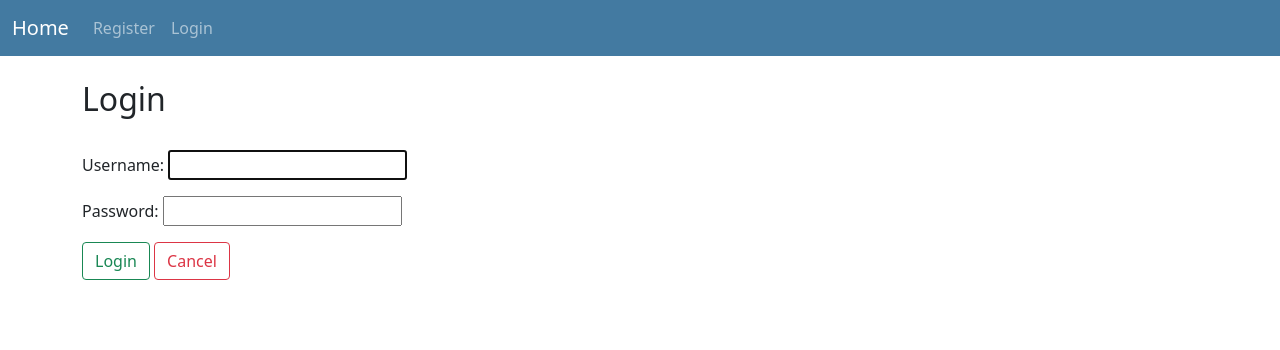
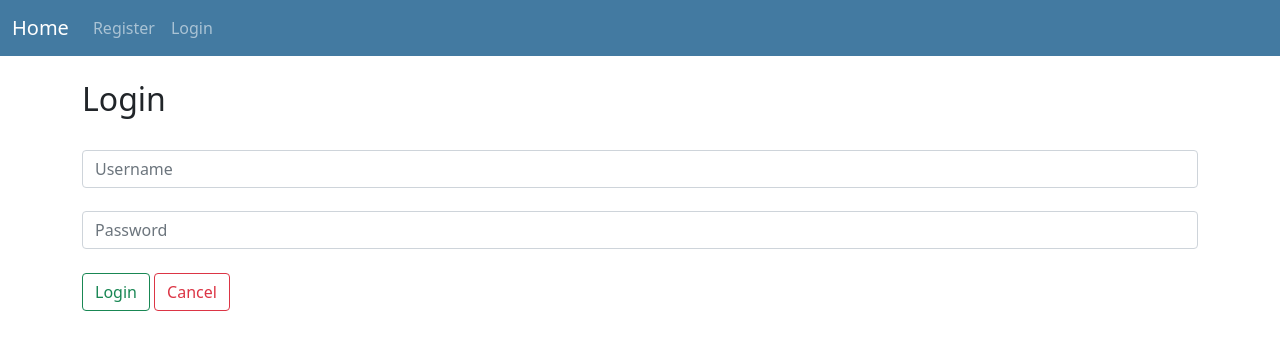
Before and after one commit to racevedo12/My-Journey, a Django app: page /members/login/ in a window 1280 px wide. Shown: the top 350 px of the page. Run offline with Django 3.2, Linux system fonts and the light colour scheme; some libraries are stand-ins or nearby versions.

Commit message:
:hammer: Customized the login page to have a bootstrap form and make it look better

```diff
--- a/my_journey_members/templates/registration/login.html
+++ b/my_journey_members/templates/registration/login.html
@@ -4,13 +4,25 @@
 <br/>
 
 <div class="form-group">
+
     <form method="POST">
         {% csrf_token %}
-        {{ form.as_p }}
+
+        <div class="form-group">
+            <input type="text" class="form-control" name="username" placeholder="Username" id="login-username" style="margin-bottom: 2%;">
+        </div>
+
+        <div class="form-group">
+            <input type="password" class="form-control" name="password" placeholder="Password">
+        </div>
+
+        <br/>
 
         <button class="btn btn-outline-success"> Login </button>
         <a href="{% url 'user_home_page' %}" class="btn btn-outline-danger"> Cancel </a>
+
     </form>
+
 </div>
 
 
```
